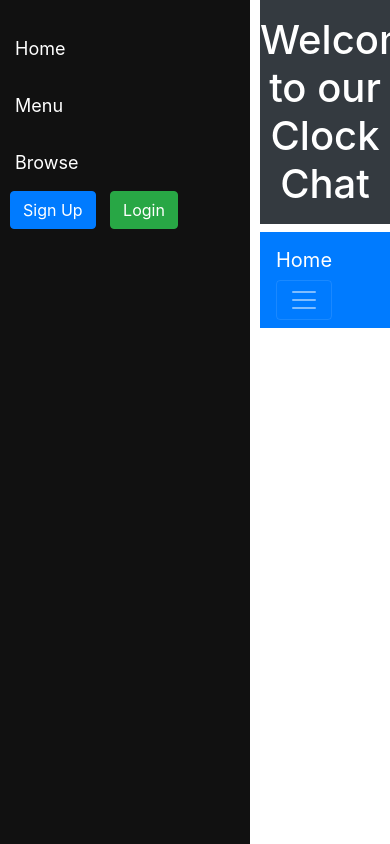
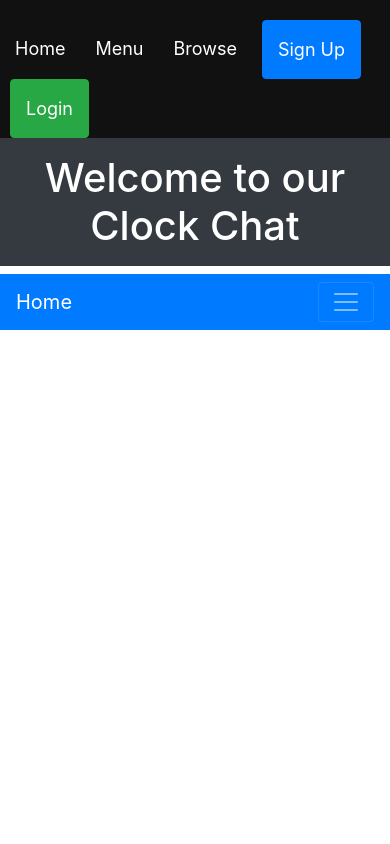
Before and after one commit to Pythonproject18/Clock-Chat, a Django app: page / in a window 390 px wide; the page is wider, and only the part inside the window is pictured. Run offline with Django 5.2, Linux system fonts and the light colour scheme; some libraries are stand-ins or nearby versions.

Commit message:
css update admin-user

```diff
--- a/CLOCK_CHAT/templates/base.html
+++ b/CLOCK_CHAT/templates/base.html
@@ -6,19 +6,79 @@
     <title>Clock Chat</title>
     <!-- Bootstrap CSS -->
     <link href="https://stackpath.bootstrapcdn.com/bootstrap/4.5.2/css/bootstrap.min.css" rel="stylesheet">
+    <style>
+        .sidebar {
+            height: 100%;
+            width: 250px;
+            position: fixed;
+            top: 0;
+            left: 0;
+            background-color: #111;
+            padding-top: 20px;
+        }
+
+        .sidebar a {
+            padding: 15px;
+            text-decoration: none;
+            font-size: 18px;
+            color: white;
+            display: block;
+        }
+
+        .sidebar a.btn {
+            margin-left: 10px;
+        }
+
+        .content {
+            margin-left: 260px;
+            padding: 0;
+        }
+
+        @media (max-width: 767.98px) {
+            .sidebar {
+                width: 100%;
+                height: auto;
+                position: relative;
+            }
+
+            .sidebar a {
+                float: left;
+            }
+
+            .sidebar a.btn {
+                float: none;
+                display: inline-block;
+            }
+
+            .content {
+                margin-left: 0;
+            }
+        }
+
+        @media (min-width: 768px) {
+            .sidebar a {
+                float: none;
+            }
+
+            .sidebar a.btn {
+                float: none;
+                display: block;
+            }
+        }
+    </style>
 </head>
 <body>
-    <div class="sidebar" style="height: 100%; width: 250px; position: fixed; top: 0; left: 0; background-color: #111; padding-top: 20px;">
-        <a href="#" style="padding: 15px; text-decoration: none; font-size: 18px; color: white; display: block;">Home</a>
-        <a href="#" style="padding: 15px; text-decoration: none; font-size: 18px; color: white; display: block;">Menu</a>
-        <a href="#" style="padding: 15px; text-decoration: none; font-size: 18px; color: white; display: block;">Browse</a>
-        <a href="#" class="btn btn-primary" style="margin-left: 10px;">Sign Up</a>
-        <a href="#" class="btn btn-success" style="margin-left: 10px;">Login</a>
+    <div class="sidebar">
+        <a href="#">Home</a>
+        <a href="#">Menu</a>
+        <a href="#">Browse</a>
+        <a href="#" class="btn btn-primary">Sign Up</a>
+        <a href="#" class="btn btn-success">Login</a>
     </div>
 
-    <div class="content" style="margin-left: 260px; padding: 0px;">
+    <div class="content">
         <h1 class="text-center bg-dark text-white py-3">Welcome to our Clock Chat</h1>
-        <nav class="navbar navbar-expand-lg navbar-dark bg-primary" style="margin: 0;">
+        <nav class="navbar navbar-expand-lg navbar-dark bg-primary">
             <a class="navbar-brand" href="#">Home</a>
             <button class="navbar-toggler" type="button" data-toggle="collapse" data-target="#navbarNav" aria-controls="navbarNav" aria-expanded="false" aria-label="Toggle navigation">
                 <span class="navbar-toggler-icon"></span>
```
Also changed, not shown: CLOCK_CHAT/views/home_view.py (line endings or trailing spaces).
